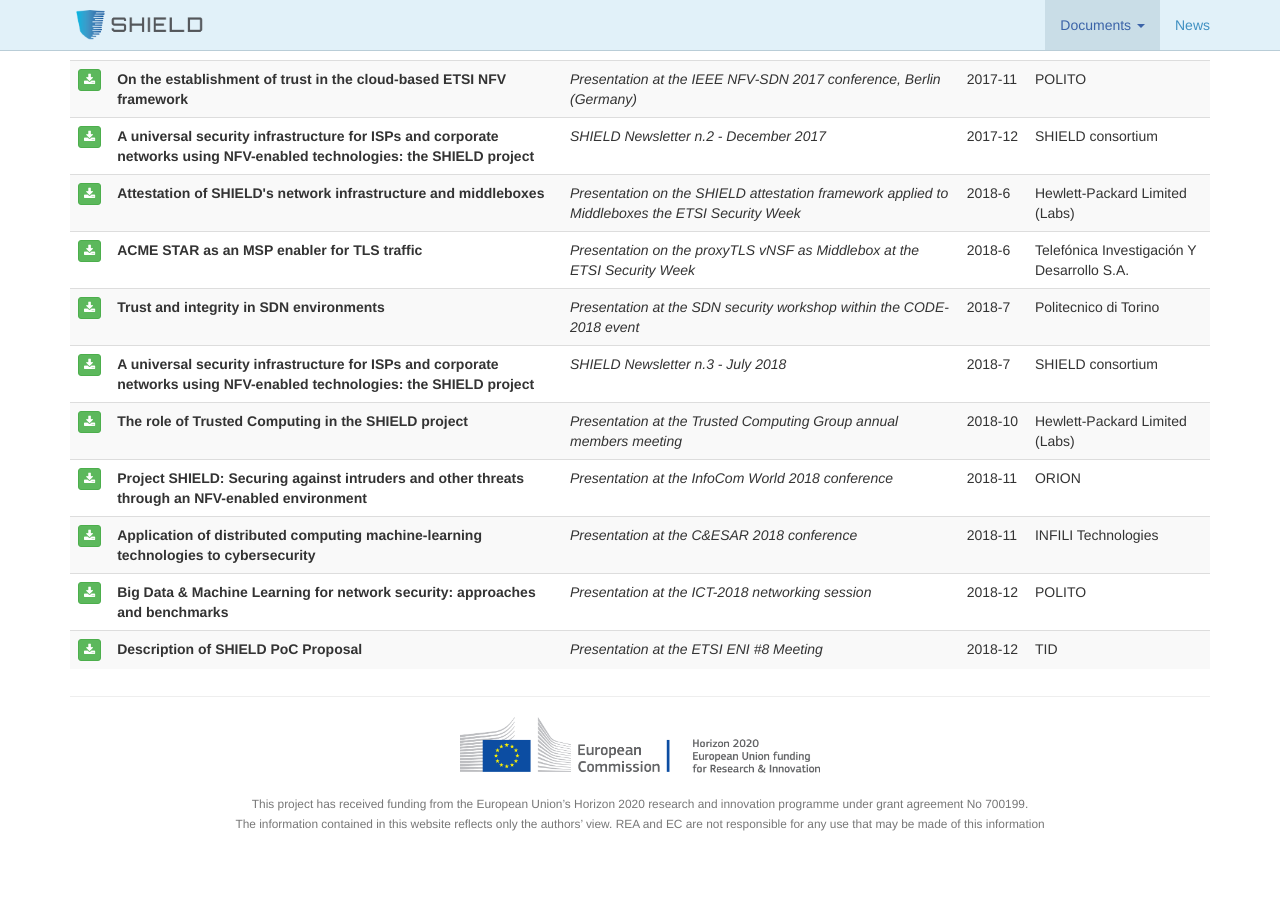
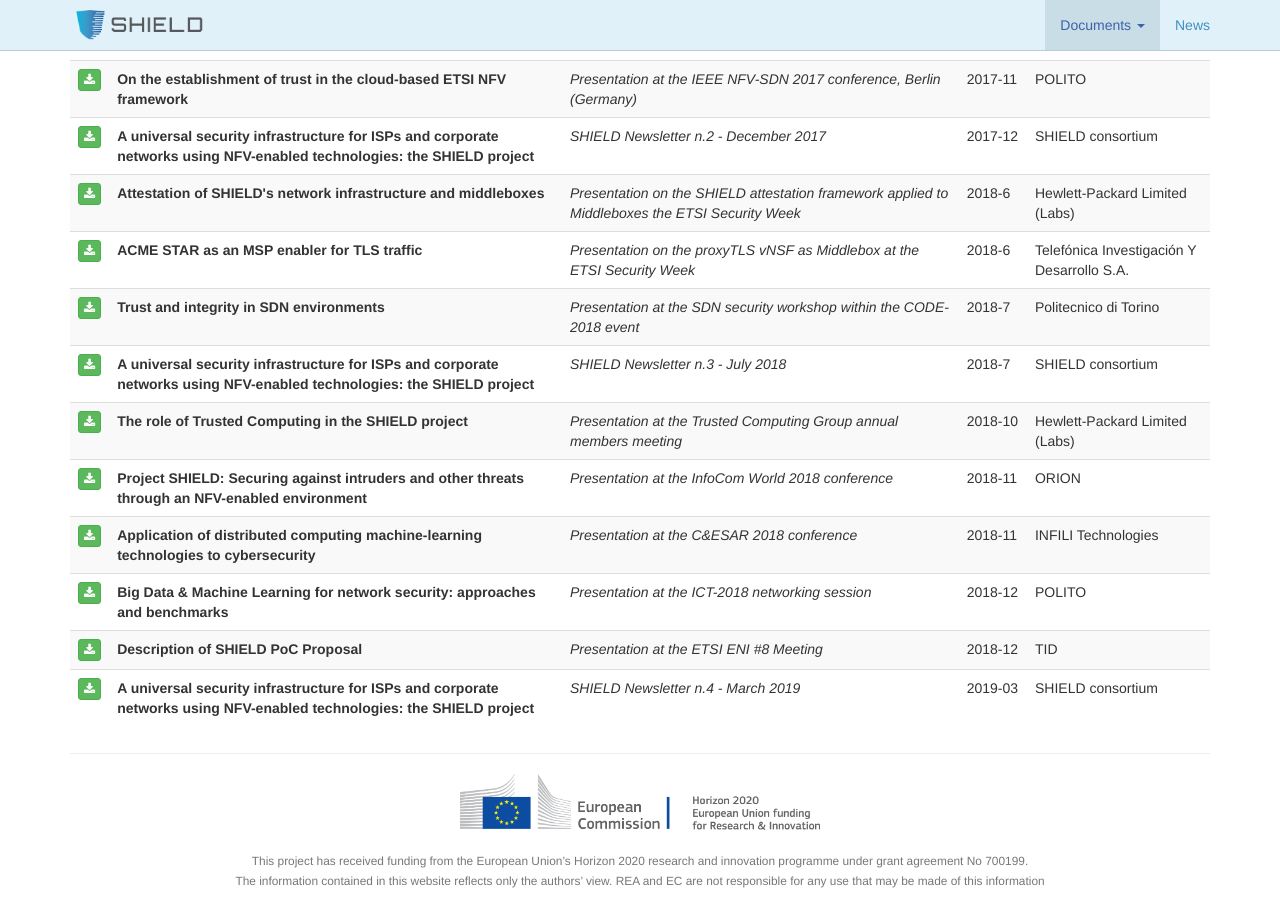
Before and after one commit to torsec/shield-h2020, a Jekyll site: the page built from documents/other-documents.html, in a window 1280 px wide and 900 px high, scrolled down 604 px. Built offline with Jekyll 4.4.1, drawn with Linux system fonts in a browser that asks for light colours; comment, search, counter and statistics services are not loaded; before the commit the page ends 1447 px from its top, so only the background shows below that.

Commit message:
Added newsletter 4 in PDF format

```diff
--- a/_data/documents/other-documents.yaml
+++ b/_data/documents/other-documents.yaml
@@ -111,3 +111,9 @@
   file: 20181205_ICT2018.pdf
   date: 2018-12
   comment: "Presentation at the ICT-2018 networking session"
+
+- title: "A universal security infrastructure for ISPs and corporate networks using NFV-enabled technologies: the SHIELD project"
+  author: SHIELD consortium
+  file: shield_newsletter_4_march_2019.pdf
+  date: 2019-03
+  comment: "SHIELD Newsletter n.4 - March 2019"
```
Also changed, not shown: 1 other file.
